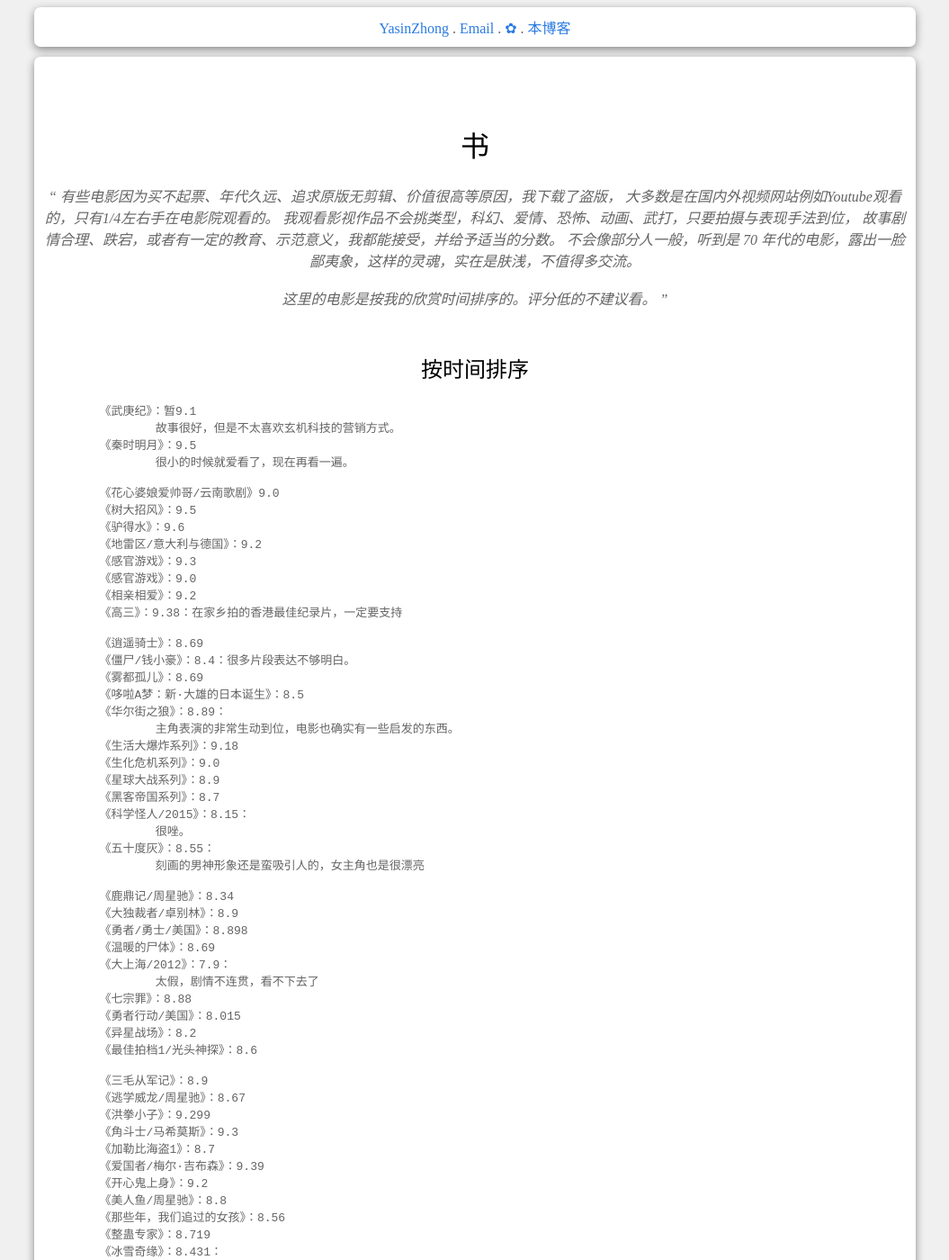
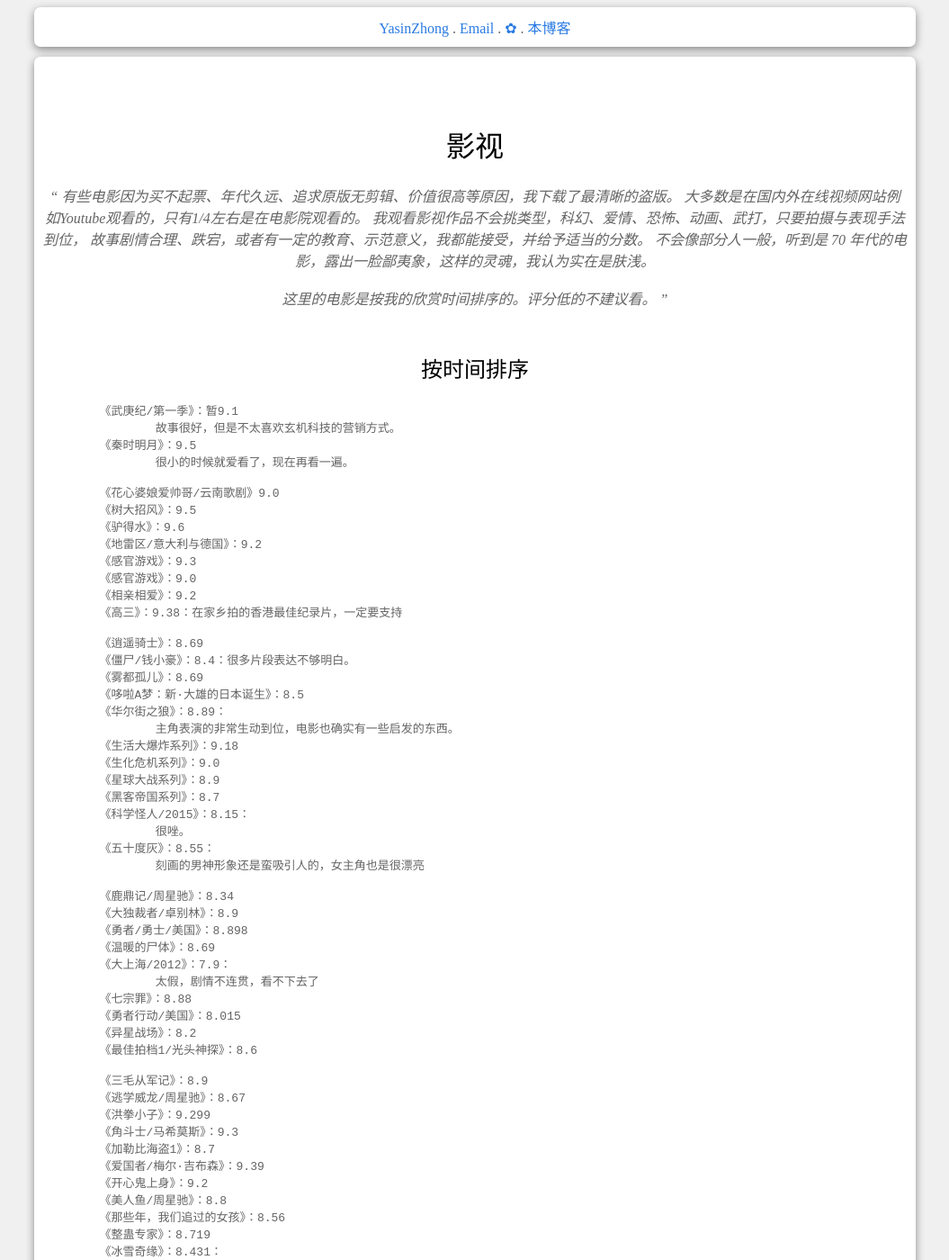
Before and after one commit to YasinZhong/yasinzhong.github.io, a Jekyll site: the page built from _posts/2018-3-10-MovieShare.html, in a window 1280 px wide and 1400 px high. Shown: the whole window at 90% size, without its empty margins (112-1167 px from the left). Built offline with Jekyll 4.4.1, drawn with Linux system fonts in a browser that asks for light colours; comment, search, counter and statistics services are not loaded; some of the changed text lies outside the part shown.

Commit message:
2018/03/31

```diff
--- a/_posts/2018-3-10-MovieShare.html
+++ b/_posts/2018-3-10-MovieShare.html
@@ -1,17 +1,17 @@
 ---
 layout: default
-title: 书
+title: 影视
 ---
 
 
 <h1>{{ page.title }}</h1>
 
 <q>
-	有些电影因为买不起票、年代久远、追求原版无剪辑、价值很高等原因，我下载了盗版，
-	大多数是在国内外视频网站例如Youtube观看的，只有1/4左右手在电影院观看的。
+	有些电影因为买不起票、年代久远、追求原版无剪辑、价值很高等原因，我下载了最清晰的盗版。
+	大多数是在国内外在线视频网站例如Youtube观看的，只有1/4左右是在电影院观看的。
 	我观看影视作品不会挑类型，科幻、爱情、恐怖、动画、武打，只要拍摄与表现手法到位，
 	故事剧情合理、跌宕，或者有一定的教育、示范意义，我都能接受，并给予适当的分数。
-	不会像部分人一般，听到是 70 年代的电影，露出一脸鄙夷象，这样的灵魂，实在是肤浅，不值得多交流。
+	不会像部分人一般，听到是 70 年代的电影，露出一脸鄙夷象，这样的灵魂，我认为实在是肤浅。
 	<br>
 	<br>
 	这里的电影是按我的欣赏时间排序的。评分低的不建议看。
@@ -20,7 +20,7 @@ title: 书
 <h2>按时间排序</h2>
 
 <pre>
-	《武庚纪》：暂9.1
+	《武庚纪/第一季》：暂9.1
 		故事很好，但是不太喜欢玄机科技的营销方式。
 	《秦时明月》：9.5
 		很小的时候就爱看了，现在再看一遍。
```
